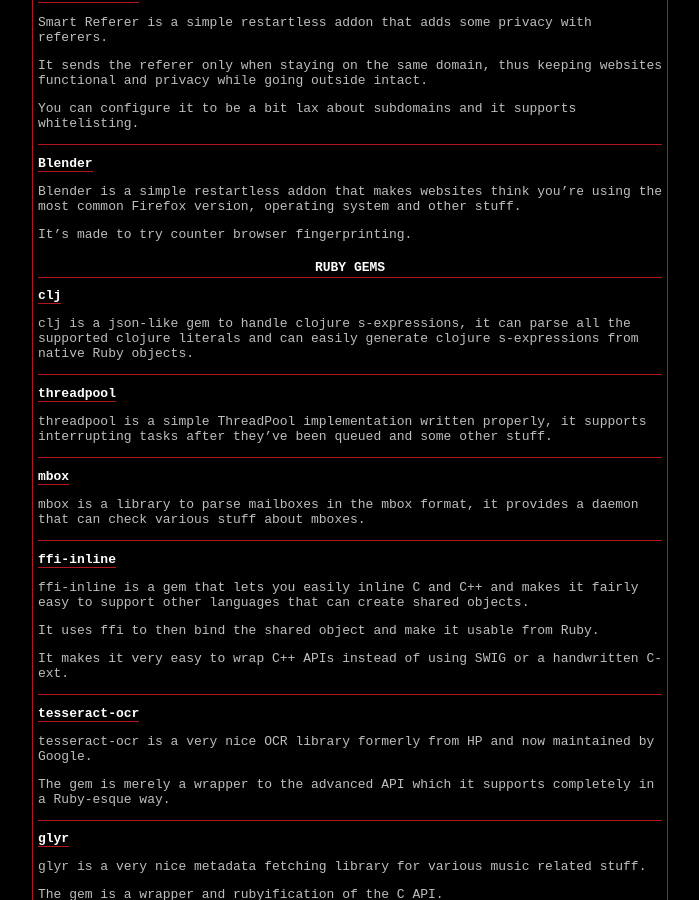
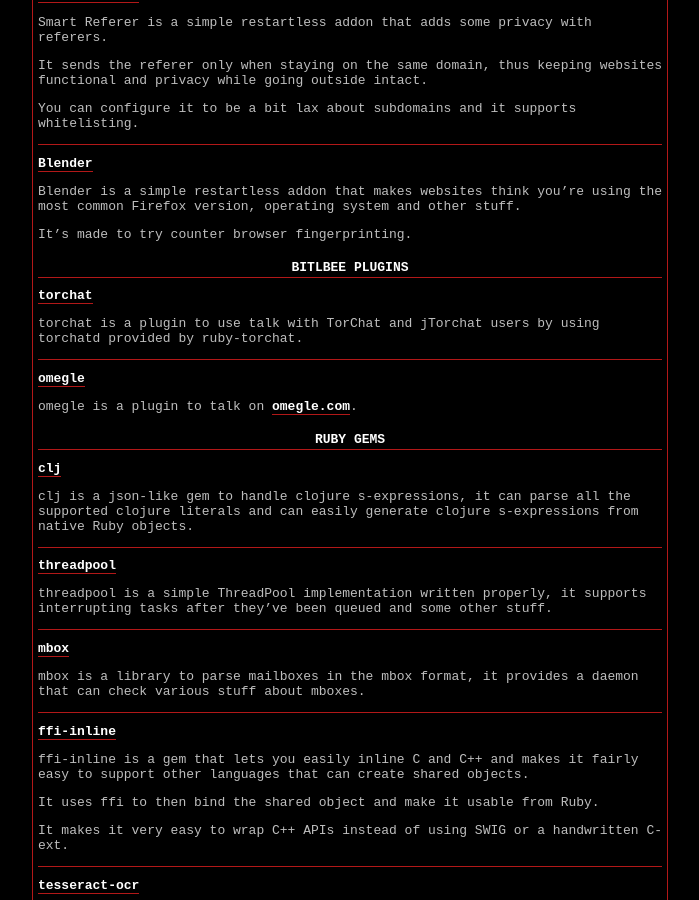
Before and after one commit to meh/meh.github.io, a Jekyll site: the page built from projects/working.md, in a window 1280 px wide and 900 px high, scrolled down 907 px. Shown: the whole window, without its empty margins (290-989 px from the left). Built offline with Jekyll 4.4.1, drawn with Linux system fonts in a browser that asks for light colours.

Commit message:
projects: add bitlbee plugins

```diff
--- a/projects/working.md
+++ b/projects/working.md
@@ -77,6 +77,19 @@ Blender is a simple restartless addon that makes websites think you're using the
 Firefox version, operating system and other stuff.
 
 It's made to try counter browser fingerprinting.
+
+<center class="section">BITLBEE PLUGINS</center><hr/>
+
+[torchat](https://github.com/meh/bitlbee-torchat)
+-------------------------------------------------
+torchat is a plugin to use talk with TorChat and jTorchat users by using torchatd
+provided by ruby-torchat.
+
+<hr/>
+
+[omegle](https://github.com/meh/bitlbee-omegle)
+-----------------------------------------------
+omegle is a plugin to talk on [omegle.com](http://omegle.com/).
 
 <center class="section">RUBY GEMS</center><hr/>
 
```
